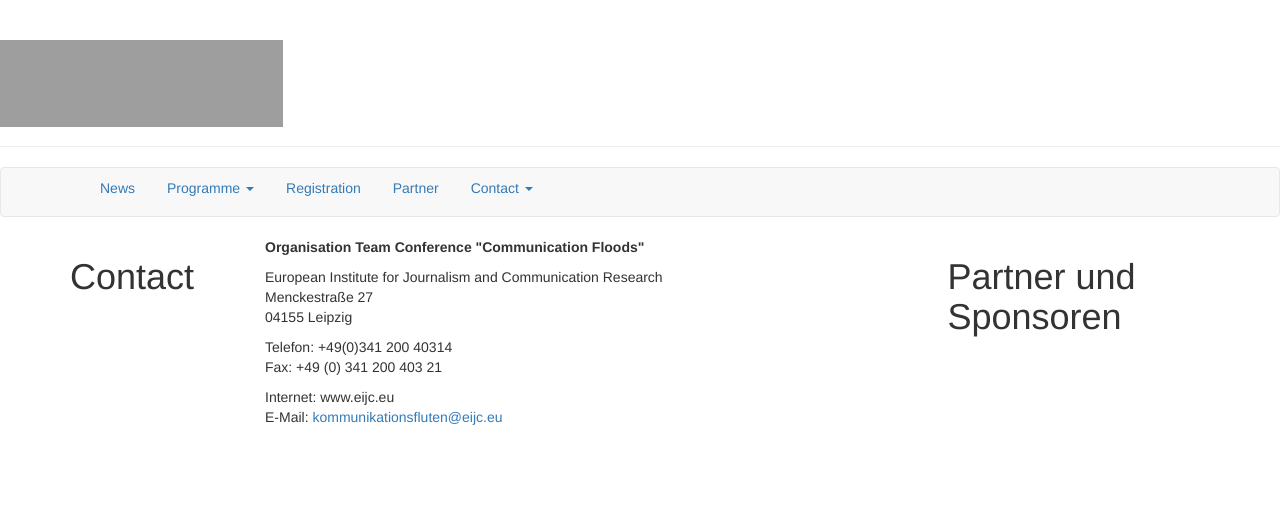
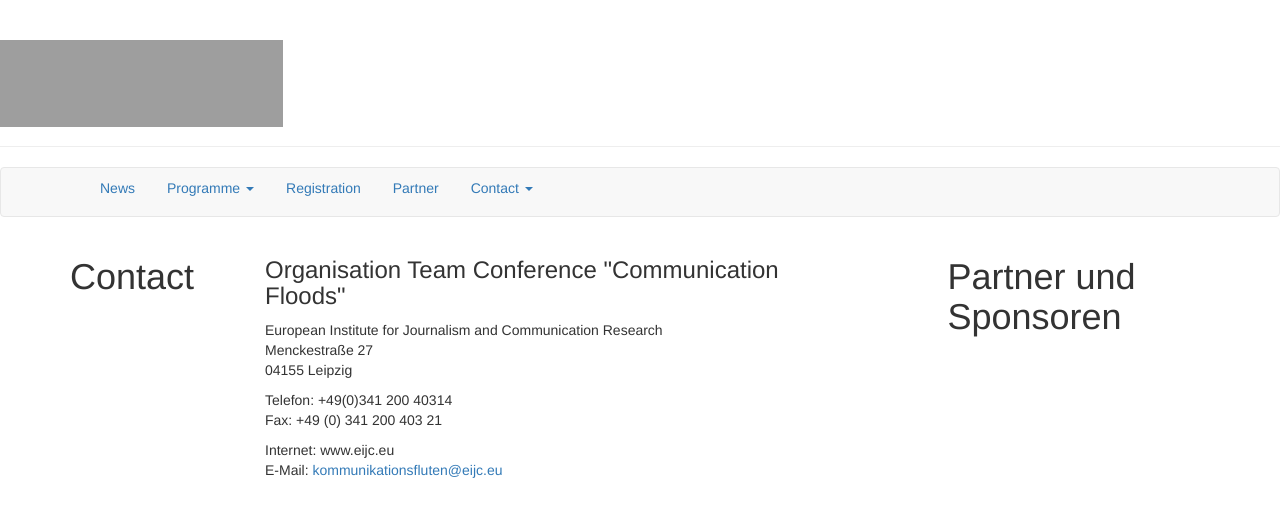
Before and after one commit to susedev/test, a Jekyll site: the page built from contact.html, in a window 1280 px wide. Shown: the top 517 px of the page. Built offline with Jekyll 4.4.1, drawn with Linux system fonts in a browser that asks for light colours; nearby versions of some CDN libraries; grey boxes are pictures that could not be loaded.

Commit message:
Edit from JekyllCMS

```diff
--- a/contact.html
+++ b/contact.html
@@ -2,7 +2,7 @@
 title: Contact
 language: en
 ---
-<p><strong>Organisation Team Conference &quot;Communication Floods&quot;</strong></p>
+<h3>Organisation Team Conference &quot;Communication Floods&quot;</h3>
 
 <p>European Institute for Journalism and Communication Research<br />
 Menckestra&szlig;e 27<br />
```
